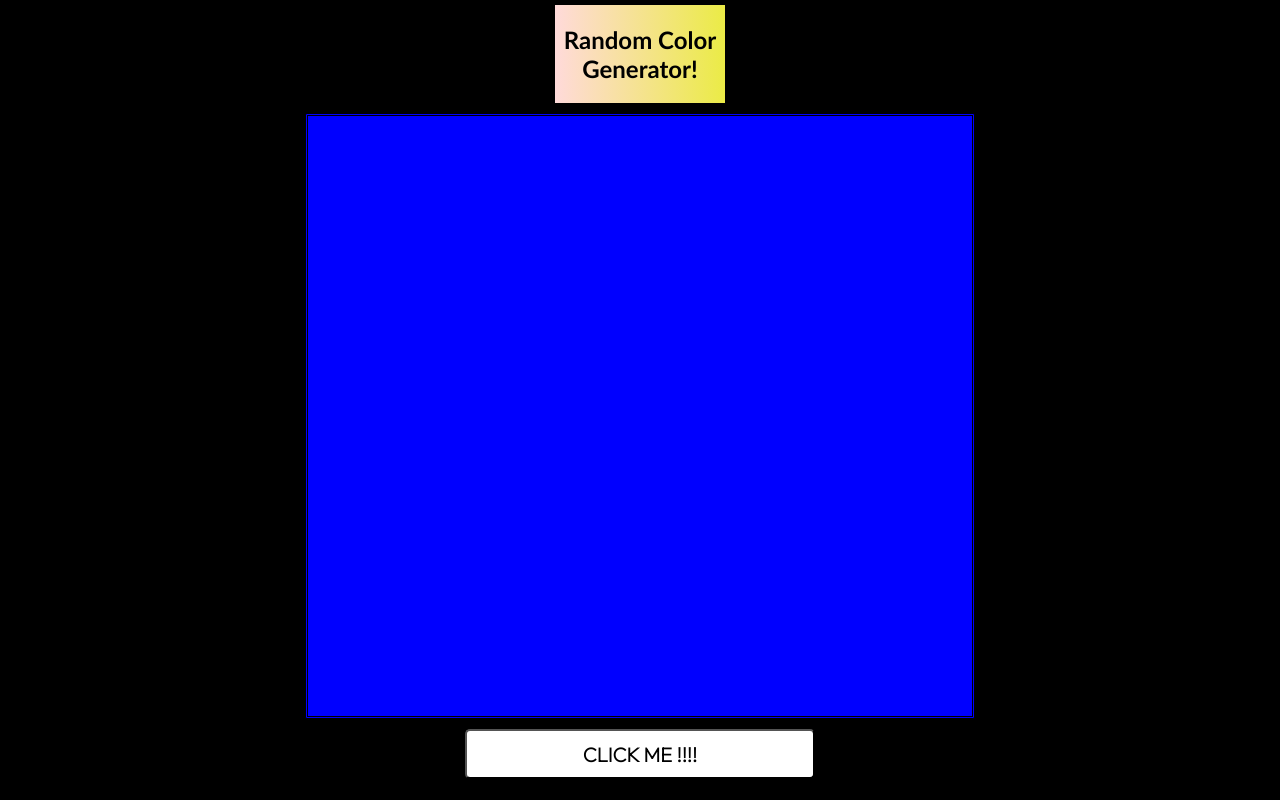
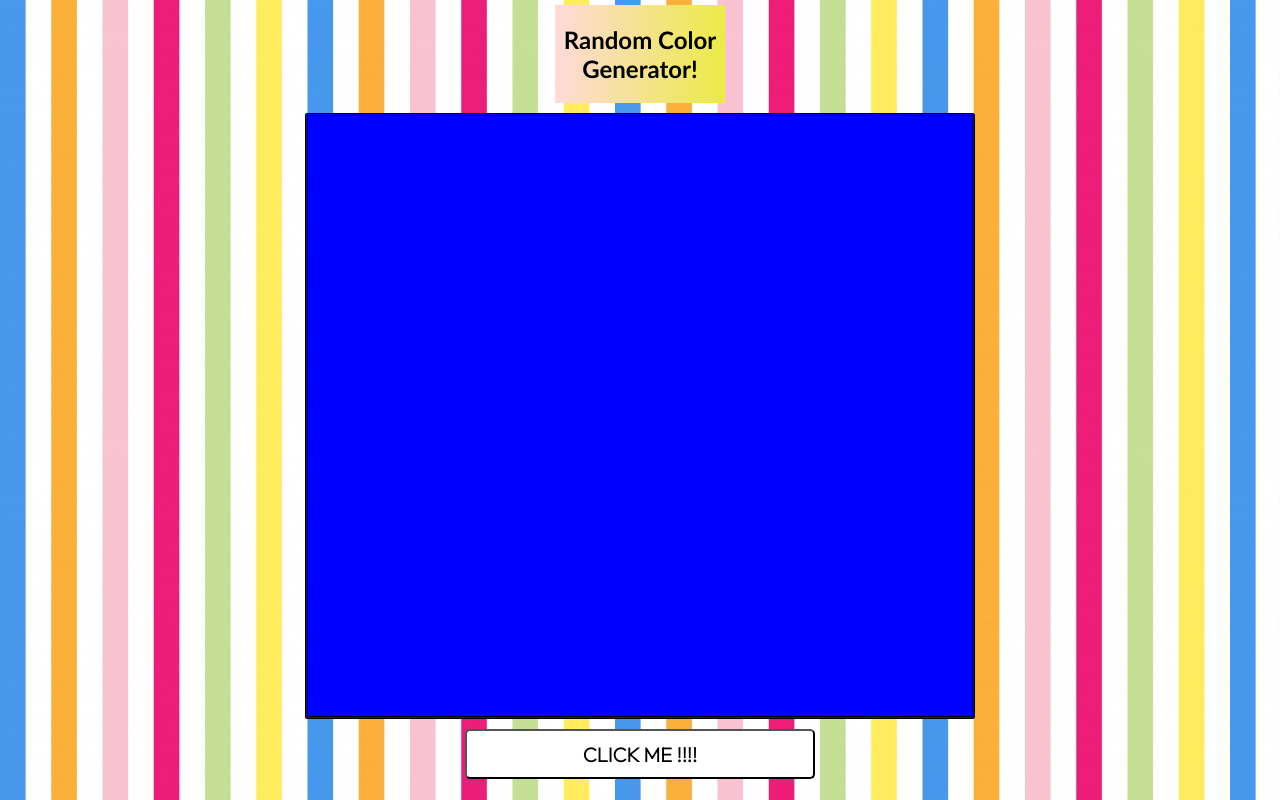
Before and after one commit to AkhileshPonnappa/JavaScriptProject1, a plain HTML site: page index.html in a window 1280 px wide. Drawn offline with Linux system fonts and the light colour scheme.

Commit message:
Update styles.css

```diff
--- a/styles.css
+++ b/styles.css
@@ -1,7 +1,7 @@
 @import url('https://fonts.googleapis.com/css2?family=Outfit:wght@200&display=swap');
 
 body{
-    background: black;
+    background: url('stripes2.jpg');
 
     text-align: center;
     margin: 5px;
```
